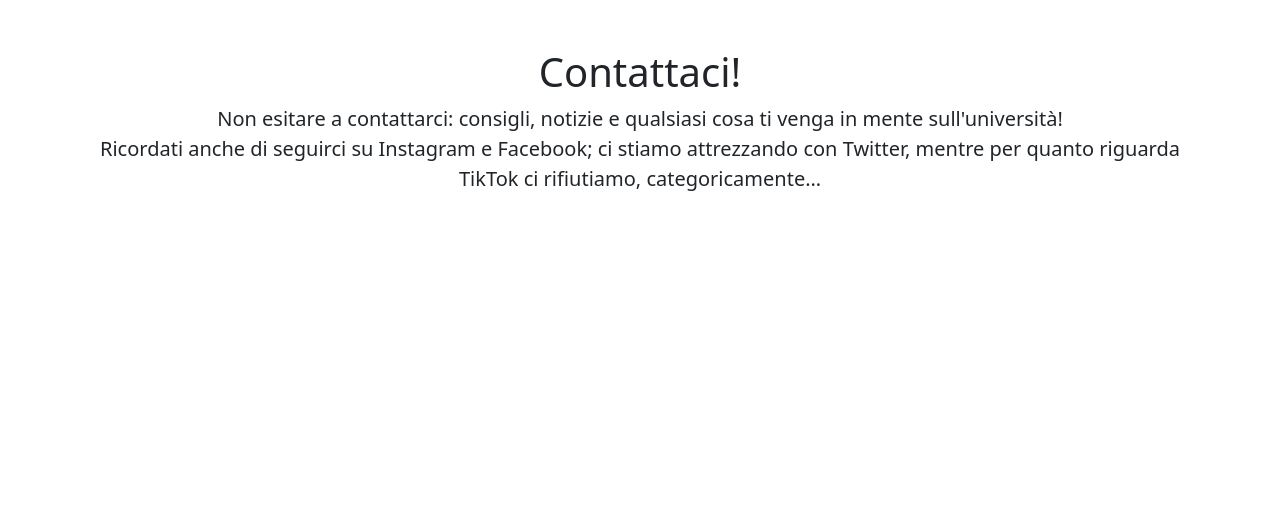
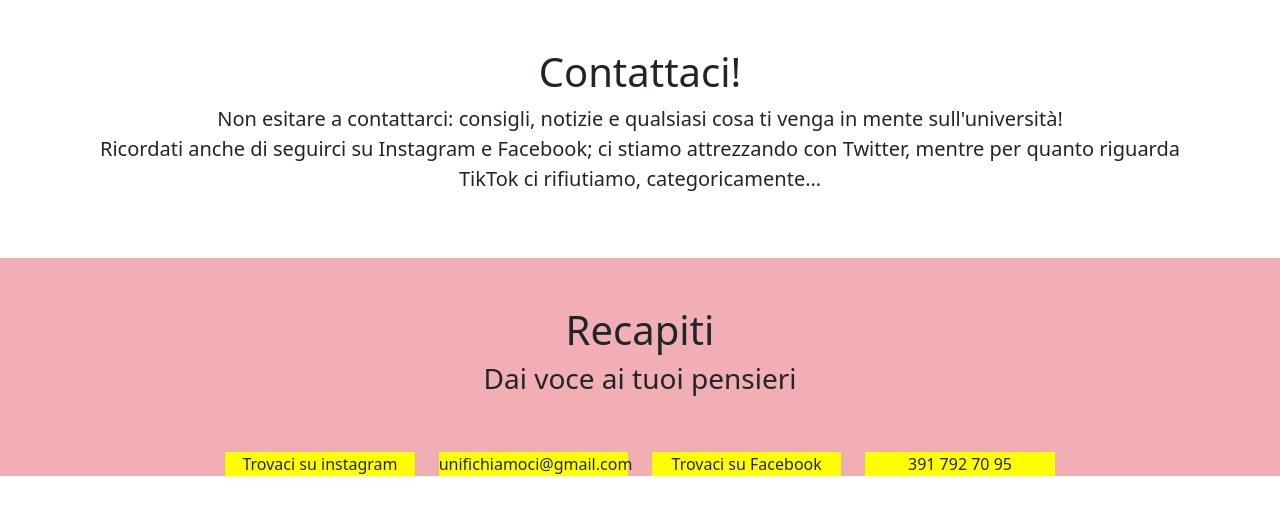
Before and after one commit to UniFiChiamoci/UniFiChiamoci, a PHP site: page /pages/contattaci.html in a window 1280 px wide. Shown: the top 516 px of the page. Run offline with PHP 8.4, Linux system fonts and the light colour scheme; some libraries are stand-ins or nearby versions.

Commit message:
intestazione e recapiti

```diff
--- a/pages/contattaci.html
+++ b/pages/contattaci.html
@@ -11,20 +11,29 @@
 
 </head>
 <body>
-    <main class="container">
-
-        <div class="starter-template text-center py-5 px-3">
+      <main class="container">
+        <div class="starter-template text-center py-5 px-3 contattaci_instestazione">
           <h1>Contattaci!</h1>
           <p class="lead">Non esitare a contattarci: consigli, notizie e qualsiasi cosa ti venga in mente sull'università! <br> Ricordati anche di seguirci su Instagram e Facebook; ci stiamo attrezzando con Twitter, mentre per quanto riguarda TikTok ci rifiutiamo, categoricamente… </p>
         </div>
+      </main><!-- /.container -->
 
-        <div class="row">
-            <div></div>
-            <div></div>
-            <div></div>
+      <div class="container-fluid contattaci_box-contatti">
+        <div class="row justify-content-md-center contattaci_box-contatti--instestazione">
+          <div class=" py-5 text-center">
+            <h1 class="">Recapiti</h1>
+            <h3 class="">Dai voce ai tuoi pensieri</h3>
+          </div>
 
         </div>
-      </main><!-- /.container -->
+          <div class="row justify-content-md-center mb-3 contattaci_box-contatti--recapiti text-center">
+              <div class="col-12 col-lg-2 h-100"><div class="shadow-sm py- contattaci_box-contatto contattaci_box-contatto--insta">Trovaci su instagram</div></div>
+              <div class="col-12 col-lg-2 h-100"><div class="contattaci_box-contatto contattaci_box-contatto--mail">unifichiamoci@gmail.com</div></div>
+              <div class="col-12 col-lg-2 h-100"><div class="contattaci_box-contatto contattaci_box-contatto--fb">Trovaci su Facebook</div></div>
+              <div class="col-12 col-lg-2 h-100"><div class="contattaci_box-contatto contattaci_box-contatto--cell">391 792 70 95</div></div>
+          </div>
+      </div>
+
 </body>
 
 <script src="https://cdn.jsdelivr.net/npm/@popperjs/core@2.5.4/dist/umd/popper.min.js"></script>
--- a/sass/contattaci.scss
+++ b/sass/contattaci.scss
@@ -1,6 +1,34 @@
 
 // Option A: Include all of Bootstrap
 // contattaci.scss
+@import "./bootstrap/bootstrap.scss";
+
+.contattaci{
+    &_box-contatti{
+            min-height: 1px;
+            width: 100%;
+            background-color: $red-200;
+    }
+
+    &_box-contatto{
+
+        background-color: yellow;
+        // height: 70%;
+
+        &--insta{
+
+        }
+        &--mail{
+
+        }
+        &--fb{
+
+        }
+        &--cell{
+
+        }
+
+    }
 
 
-@import "./bootstrap/bootstrap.scss";
+}
```
Also changed, not shown: sass/contattaci.css, sass/contattaci.min.css, 2 other files.
